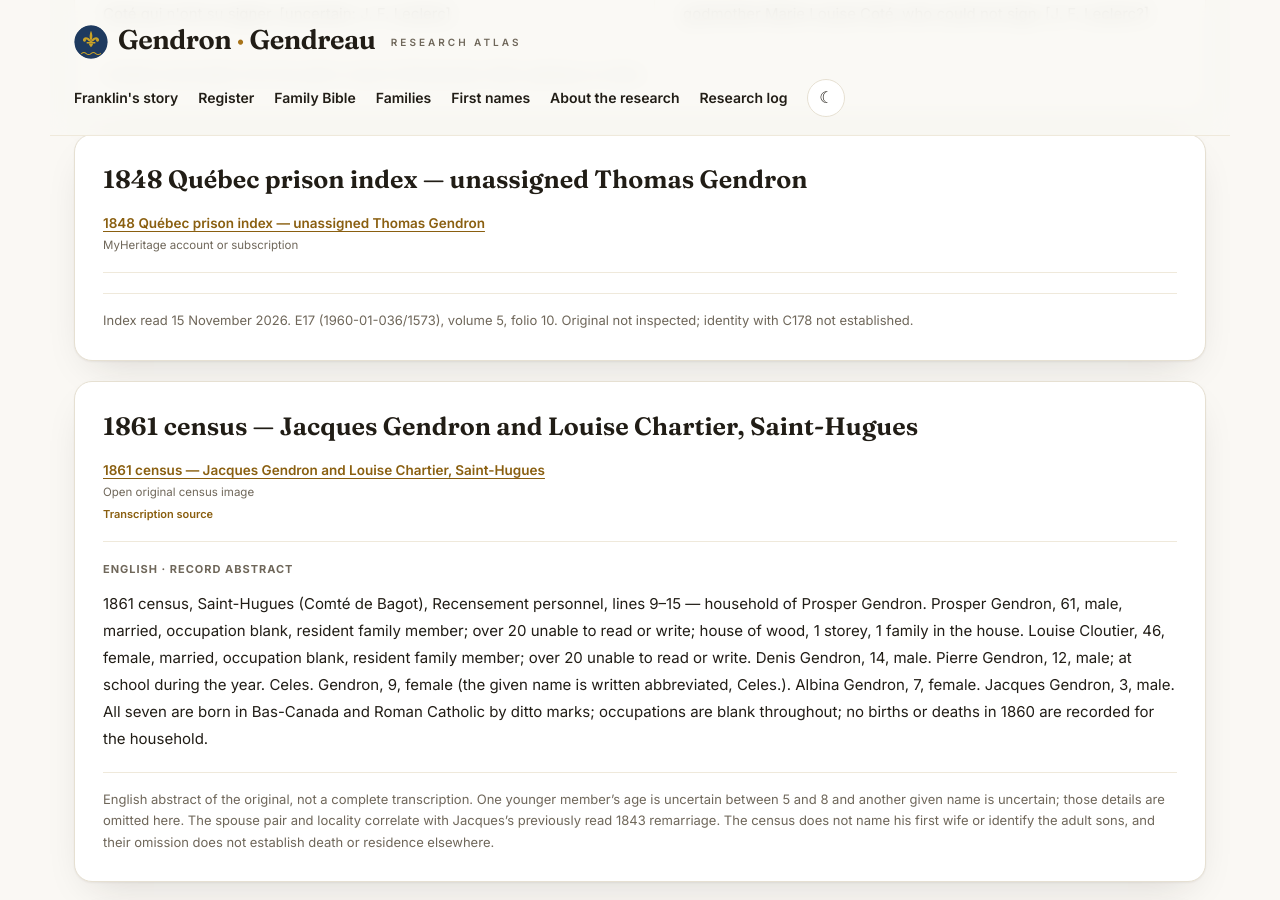
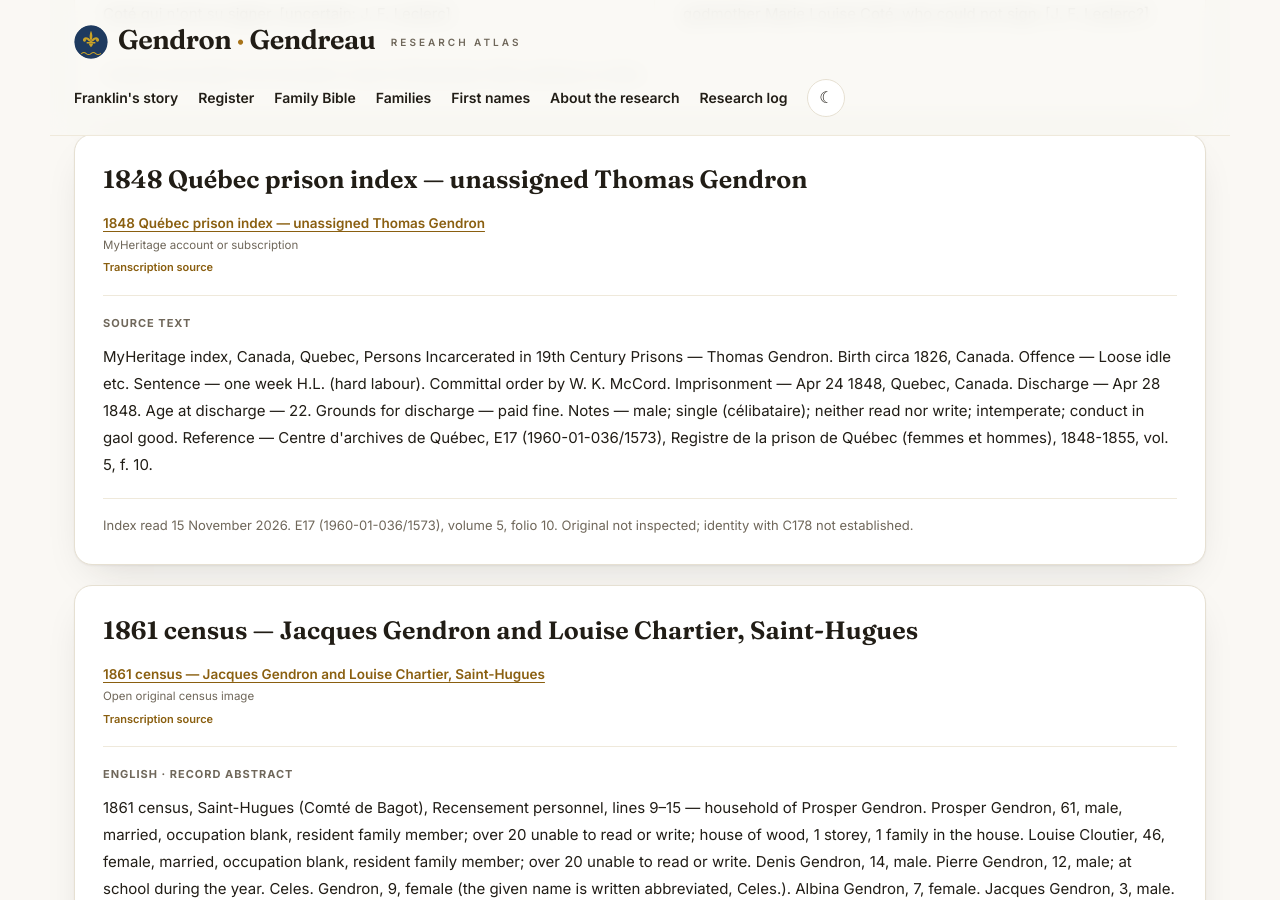
Before and after one commit to vetharmon/gendron-research, a Jekyll site: the page built from _candidates/c178.md, in a window 1280 px wide and 900 px high, scrolled down 1651 px. Built offline with Jekyll 4.4.1, drawn with Linux system fonts in a browser that asks for light colours.

Commit message:
Document audit wave 78 addendum — C178: MyHeritage prison index verified and transcribed

```diff
--- a/_candidates/c178.md
+++ b/_candidates/c178.md
@@ -64,7 +64,9 @@ sources:
 - label: 1848 Québec prison index — unassigned Thomas Gendron
   url: https://www.myheritage.com/research/record-20078-27907/thomas-gendron-in-canada-quebec-persons-incarcerated-in-19th-century-prisons
   access: MyHeritage account or subscription
-  provenance: Index read 15 November 2026. E17 (1960-01-036/1573), volume 5, folio 10. Original not inspected; identity with C178 not established. Not re-verified in the audit — the record page redirects to a MyHeritage subscription page and no indexed fields are visible; an audit sign-in attempt on 28 November 2026 stopped at the two-factor step, which could not be completed in the audit browser. No transcription.
+  provenance: Index read 15 November 2026. E17 (1960-01-036/1573), volume 5, folio 10. Original not inspected; identity with C178 not established. Re-read and verified 28 November 2026 after the MyHeritage sign-in was completed — the indexed fields match the reference above; an earlier audit attempt the same day had stopped at the two-factor step. The record remains unassigned — identity with C178 is not established.
+  transcription: "MyHeritage index, Canada, Quebec, Persons Incarcerated in 19th Century Prisons — Thomas Gendron. Birth circa 1826, Canada. Offence — Loose idle etc. Sentence — one week H.L. (hard labour). Committal order by W. K. McCord. Imprisonment — Apr 24 1848, Quebec, Canada. Discharge — Apr 28 1848. Age at discharge — 22. Grounds for discharge — paid fine. Notes — male; single (célibataire); neither read nor write; intemperate; conduct in gaol good. Reference — Centre d'archives de Québec, E17 (1960-01-036/1573), Registre de la prison de Québec (femmes et hommes), 1848-1855, vol. 5, f. 10."
+  text_note: Structured transcription of the index fields as displayed on MyHeritage, read 28 November 2026.
   document_id: source-003
   document_primary: true
   document_title: 1848 Québec prison index — unassigned Thomas Gendron
```
